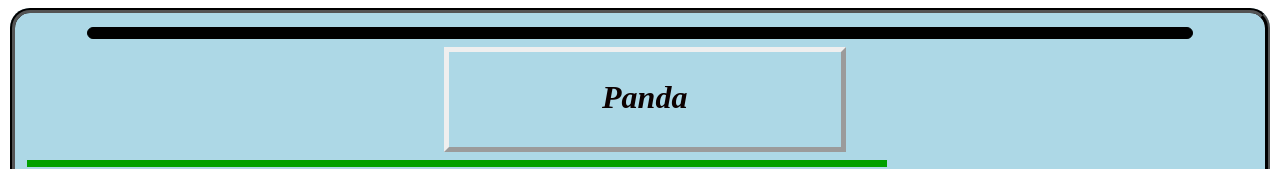
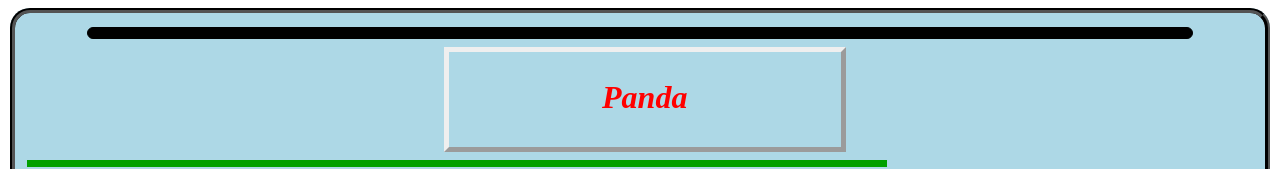
Before and after one commit to Daniel3886/Sprawdzian-z-przedmiotu-Pracownia-Aplikacji, a plain HTML site: page index.html in a window 1280 px wide. Shown: the top 169 px of the page. Drawn offline with Linux system fonts and the light colour scheme.

Commit message:
Update index.html

```diff
--- a/index.html
+++ b/index.html
@@ -10,7 +10,7 @@
     <fieldset style="border-radius:20px;border-width:5px;border-color:black;background-color:lightblue">
       <hr color="black" style="border-radius:10px;width:90%;height:10px" align="center">
       <fieldset size="1" style="margin-left:34%;border-style:outset;border-width:5px;width:30%" align="center">
-        <h1><font color="Midnight"><em> Panda </em></font></h1>
+        <h1><font color="Red"><em> Panda </em></font></h1>
       </fieldset>
       <hr color="Ultramarine" style="width:70%;height:5px" align="left">
 
```
